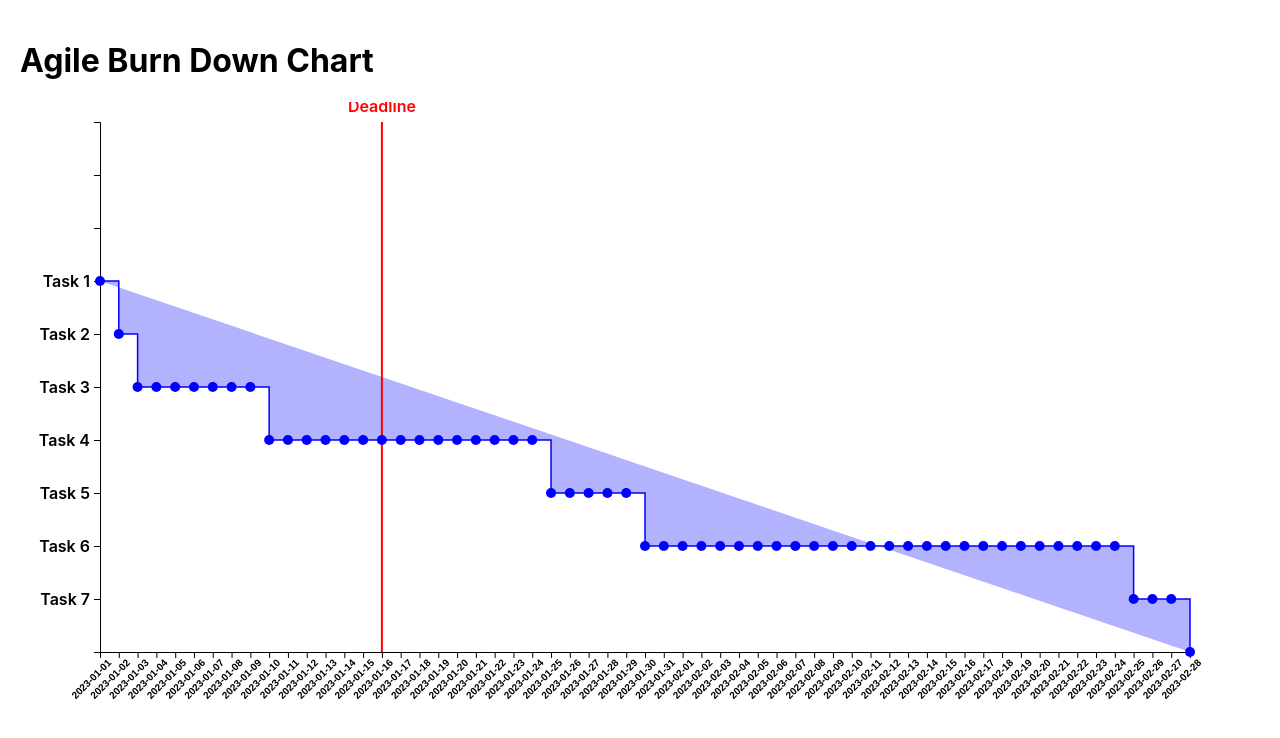
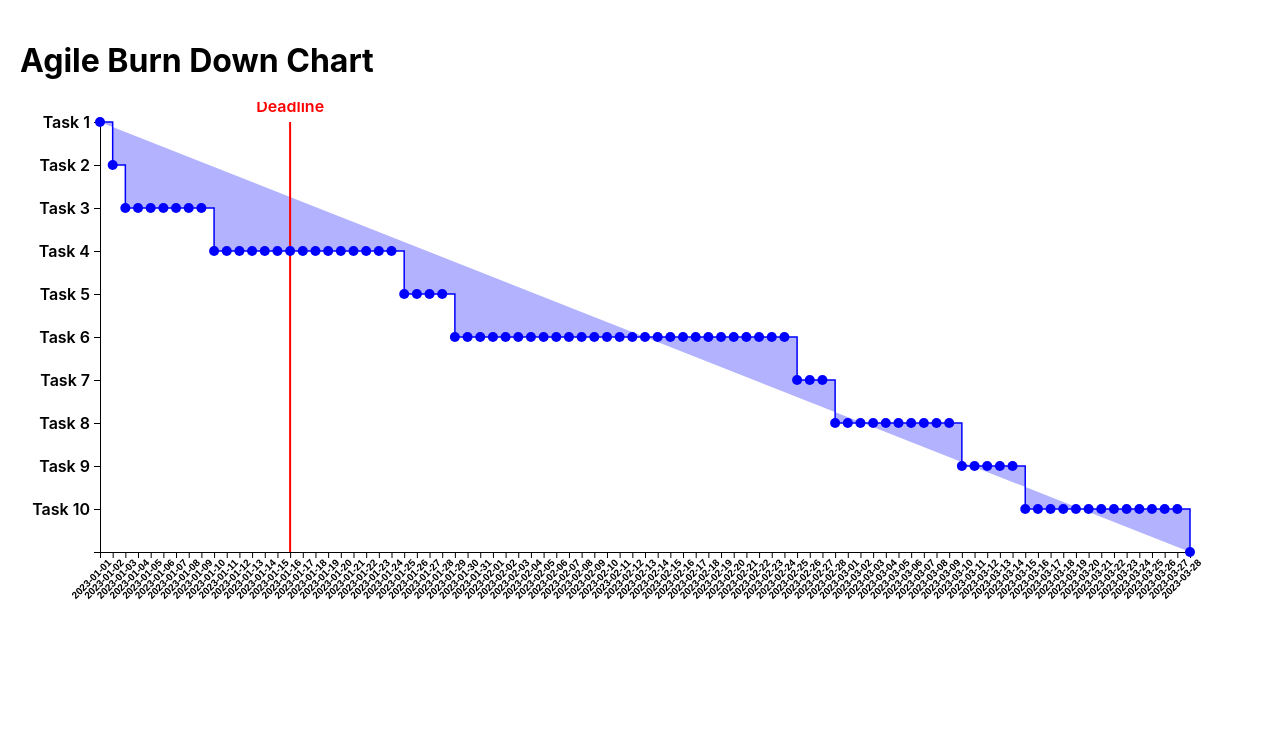
Before and after one commit to Mraj101/Agile-burnDownChartByReact-branch-d3js-v5-, a React (Create React App) app: page / in a window 1280 px wide. Shown: the top 738 px of the page. Built offline with nearby package versions, Linux system fonts and the light colour scheme.

Commit message:
till 10 tasks

```diff
--- a/src/App.js
+++ b/src/App.js
@@ -96,8 +96,8 @@ const App = () => {
     {
       taskName: "Task 5",
       taskId: 5,
-      startDate: "2023-01-05",
-      endDate: "2023-01-30",
+      startDate: "2023-01-25",
+      endDate: "2023-01-29",
       isFinished: true,
     },
     {
@@ -112,6 +112,27 @@ const App = () => {
       taskId: 7,
       startDate: "2023-02-25",
       endDate: "2023-02-28",
+      isFinished: true,
+    },
+    {
+      taskName: "Task 8",
+      taskId: 8,
+      startDate: "2023-02-28",
+      endDate: "2023-03-10",
+      isFinished: true,
+    },
+    {
+      taskName: "Task 9",
+      taskId: 9,
+      startDate: "2023-03-10",
+      endDate: "2023-03-15",
+      isFinished: true,
+    },
+    {
+      taskName: "Task 10",
+      taskId: 10,
+      startDate: "2023-03-15",
+      endDate: "2023-03-28",
       isFinished: true,
     },
   ]);
--- a/src/components/BurnDownChart.js
+++ b/src/components/BurnDownChart.js
@@ -7,7 +7,7 @@ const BurnDownChart = ({ data, labels, taskNames, deadline, tasks }) => {
   useEffect(() => {
     const margin = { top: 20, right: 30, bottom: 50, left: 80 };
     const width = 1200 - margin.left - margin.right;
-    const height = 600 - margin.top - margin.bottom;
+    const height = 500 - margin.top - margin.bottom;
 
     d3.select(svgRef.current).select("svg").remove();
 
@@ -97,43 +97,8 @@ const BurnDownChart = ({ data, labels, taskNames, deadline, tasks }) => {
       .style("pointer-events", "none")
       .style("visibility", "hidden");
 
-    svg
-      .selectAll("circle")
-      .data(finishedData)
-      .enter()
-      .append("circle")
-      .attr("cx", (d) => xScale(new Date(d.date)))
-      .attr("cy", (d) => yScale(d.value))
-      .attr("r", 5)
-      .attr("fill", "blue")
-      .on("mouseover", function (event, d) {
-        tooltip
-          .style("visibility", "visible")
-          .html(`Date: ${d.date}<br>Tasks remaining: ${d.value}`);
-      })
-      .on("mousemove", function (event) {
-        tooltip
-          .style("top", `${event.pageY - 10}px`)
-          .style("left", `${event.pageX + 10}px`);
-      })
-      .on("mouseout", function () {
-        tooltip.style("visibility", "hidden");
-      });
-
-    const taskEndDates = new Map();
-    tasks.forEach((task) => {
-      const endDate = task.endDate;
-      if (!taskEndDates.has(endDate)) {
-        taskEndDates.set(endDate, []);
-      }
-      taskEndDates.get(endDate).push(task.taskName);
-    });
-
-    const yPositionScale = d3
-      .scalePoint()
-      .domain(taskNames)
-      .range([height - margin.top, margin.bottom])
-      .padding(0.5); // Adjust padding to reduce extra space
+    // Calculate y position dynamically based on the number of tasks
+    const spacing = height / (taskNames.length + 1);
 
     svg
       .selectAll(".y-axis-label")
@@ -142,7 +107,8 @@ const BurnDownChart = ({ data, labels, taskNames, deadline, tasks }) => {
       .append("text")
       .attr("class", "y-axis-label")
       .attr("x", -10)
-      .attr("y", (d) => {
+      .attr("y", (d, i) => {
+        // Position y-axis label at the start of the corresponding task
         const taskEndDate = tasks.find((task) => task.taskName === d).endDate;
         const correspondingDateIndex = labels.indexOf(taskEndDate);
         return yScale(data.actual[correspondingDateIndex - 1]);
@@ -175,6 +141,29 @@ const BurnDownChart = ({ data, labels, taskNames, deadline, tasks }) => {
       .on("mouseout", function () {
         tooltip.style("visibility", "hidden");
       });
+
+    svg
+      .selectAll("circle")
+      .data(finishedData)
+      .enter()
+      .append("circle")
+      .attr("cx", (d) => xScale(new Date(d.date)))
+      .attr("cy", (d) => yScale(d.value))
+      .attr("r", 5)
+      .attr("fill", "blue")
+      .on("mouseover", function (event, d) {
+        tooltip
+          .style("visibility", "visible")
+          .html(`Date: ${d.date}<br>Tasks remaining: ${d.value}`);
+      })
+      .on("mousemove", function (event) {
+        tooltip
+          .style("top", `${event.pageY - 10}px`)
+          .style("left", `${event.pageX + 10}px`);
+      })
+      .on("mouseout", function () {
+        tooltip.style("visibility", "hidden");
+      });
   }, [data, labels, taskNames, deadline]);
 
   return <div ref={svgRef}></div>;
```
